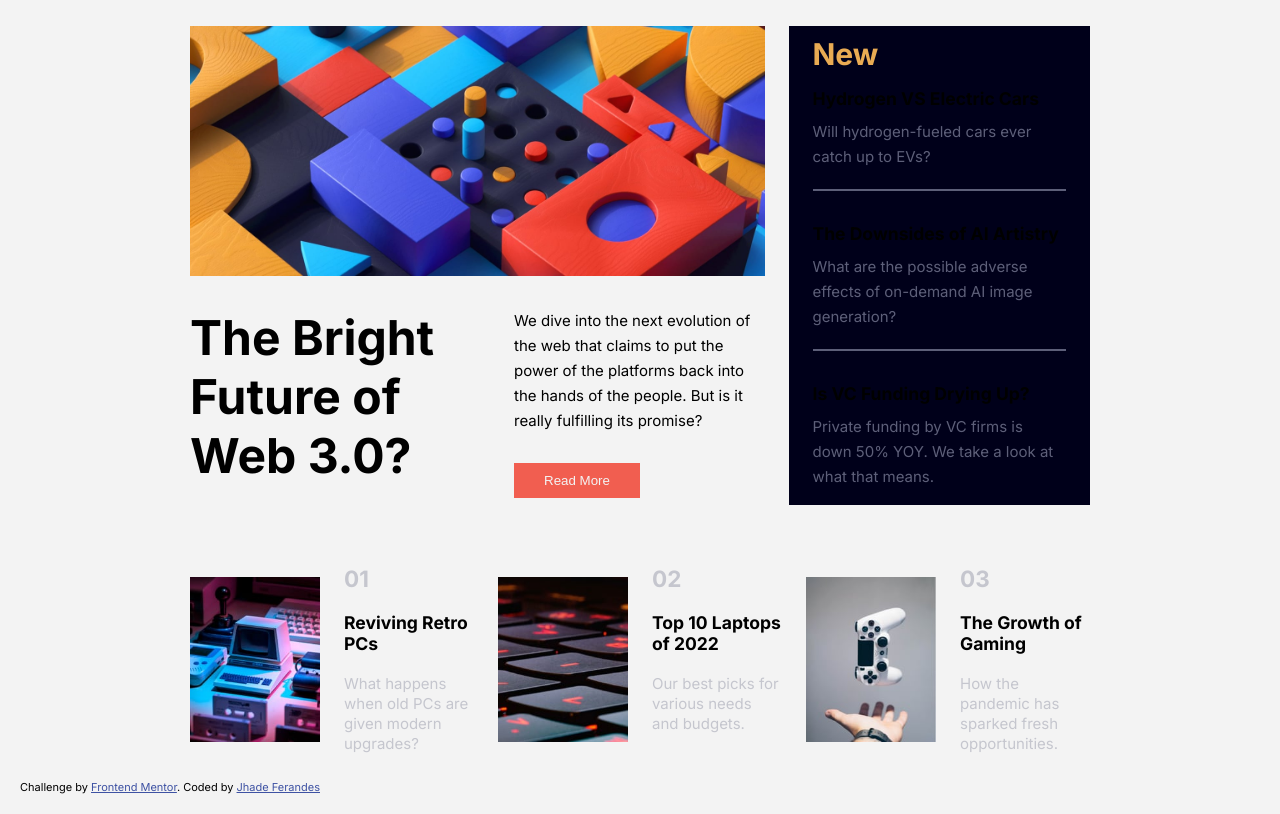
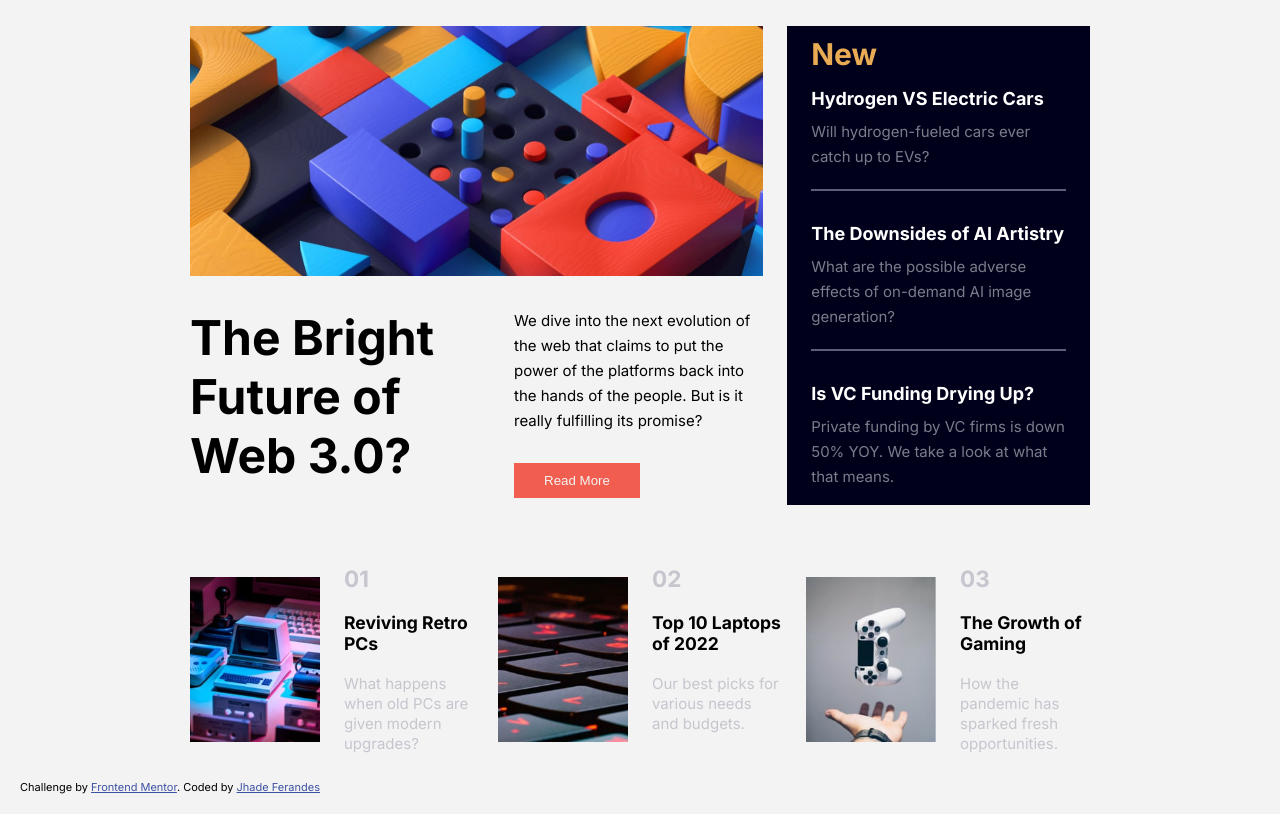
Before and after one commit to Jhadelohaine/News-Home-Page, a plain HTML site: page index.html in a window 1280 px wide. Shown: the part 54-868 px from the top of the page. Drawn offline with Linux system fonts and the light colour scheme.

Commit message:
refatoração

```diff
--- a/style.css
+++ b/style.css
@@ -121,18 +121,18 @@ div.border {
   margin-top: 20px;
 }
 
-.__box_content > h4 {
+.__box_content > h3 {
   color: white;
   font-size: 18px;
 }
 
-.__box_content > h4:hover {
+.__box_content > h3:hover {
   color: hsl(35, 77%, 62%);
   cursor: pointer;
 }
 
 .__box_content > p {
-  color: hsl(236, 13%, 42%);
+  color: hsl(236, 6%, 51%);
   padding-top: 10px;
   line-height: 25px;
 }
```
